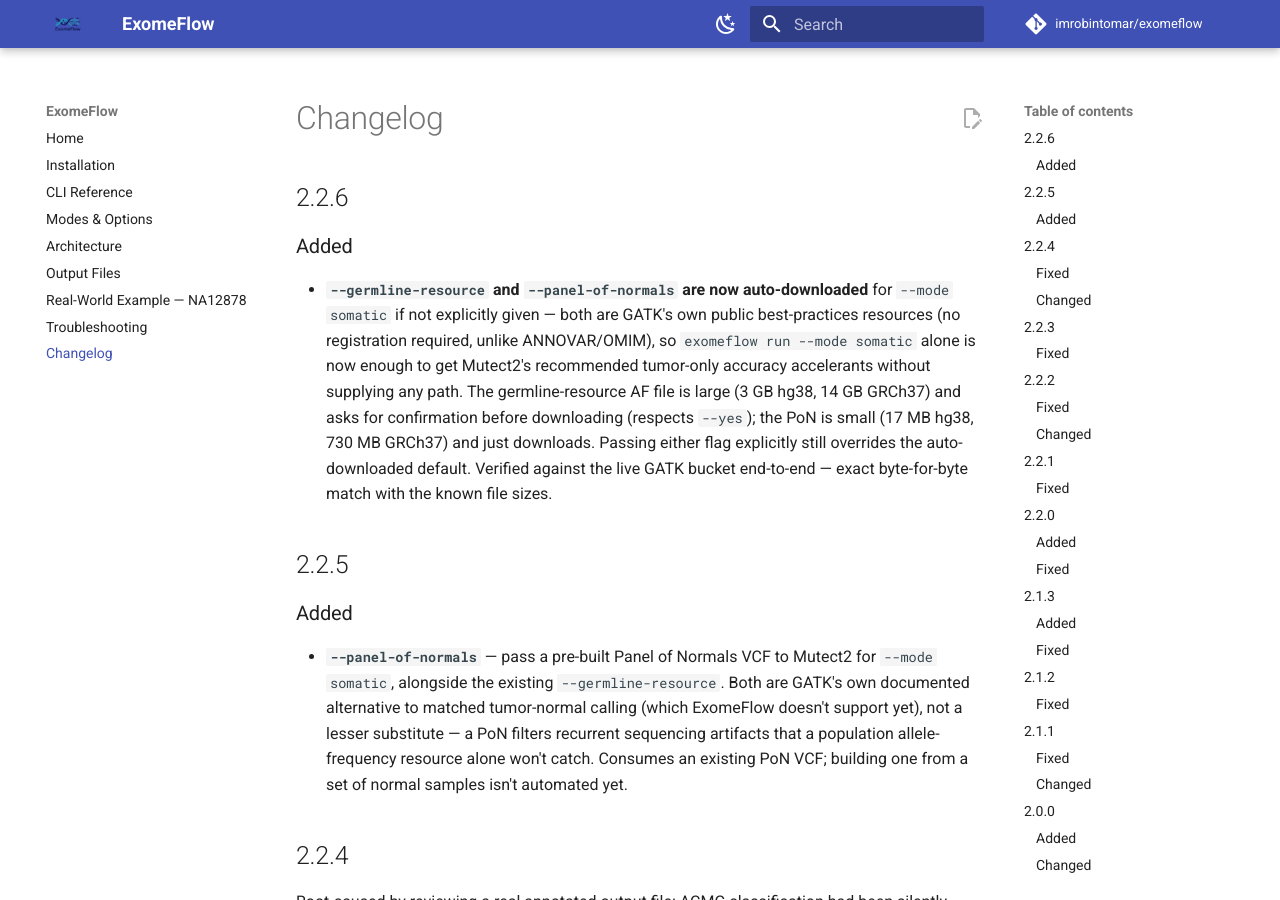
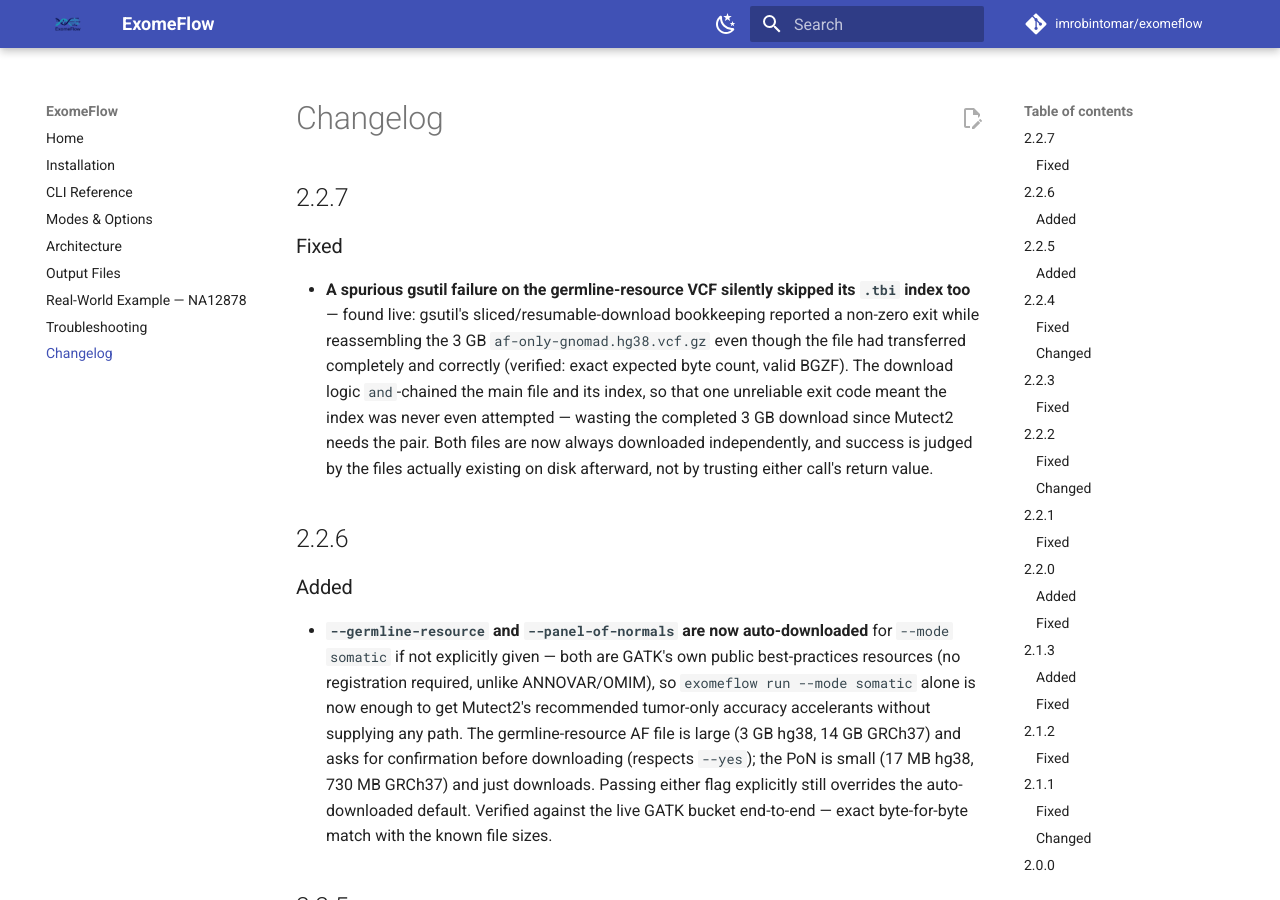
Before and after one commit to imrobintomar/exomeflow, an MkDocs documentation site: the page built from docs/changelog.md, in a window 1280 px wide and 900 px high. Built offline with MkDocs 1.6.1 and Material for MkDocs 9.7.7, drawn with Linux system fonts in a browser that asks for light colours; comment, search, counter and statistics services are not loaded.

Commit message:
Release 2.2.7: fix spurious gsutil failure skipping the PoN's index pair
Found live: gsutil's sliced-download bookkeeping reported failure on
a 3GB VCF that had actually transferred completely and correctly,
and the and-chained download logic let that wrong signal skip the
.tbi index entirely. Both files now download independently; success
is judged by their actual on-disk state, not either call's exit code.

```diff
--- a/CHANGELOG.md
+++ b/CHANGELOG.md
@@ -1,4 +1,20 @@
 # Changelog
+
+## 2.2.7
+
+### Fixed
+
+- **A spurious gsutil failure on the germline-resource VCF silently skipped
+  its `.tbi` index too** — found live: gsutil's sliced/resumable-download
+  bookkeeping reported a non-zero exit while reassembling the 3 GB
+  `af-only-gnomad.hg38.vcf.gz` even though the file had transferred
+  completely and correctly (verified: exact expected byte count, valid
+  BGZF). The download logic `and`-chained the main file and its index, so
+  that one unreliable exit code meant the index was never even attempted —
+  wasting the completed 3 GB download since Mutect2 needs the pair. Both
+  files are now always downloaded independently, and success is judged by
+  the files actually existing on disk afterward, not by trusting either
+  call's return value.
 
 ## 2.2.6
 
--- a/exomeflow/__init__.py
+++ b/exomeflow/__init__.py
@@ -4,6 +4,6 @@ ExomeFlow — Whole Exome Sequencing analysis pipeline.
 Author: Robin Kumar, AIIMS New Delhi
 """
 
-__version__ = "2.2.6"
+__version__ = "2.2.7"
 __author__ = "Robin Kumar"
 __email__ = "itsrobintomar@gmail.com"
--- a/pyproject.toml
+++ b/pyproject.toml
@@ -4,7 +4,7 @@ build-backend = "setuptools.build_meta"
 
 [project]
 name = "exomeflow"
-version = "2.2.6"
+version = "2.2.7"
 description = "Production-quality Whole Exome Sequencing analysis pipeline"
 readme = "README.md"
 license = "MIT"
```
Also changed, not shown: README.md (+6 -6 lines), USAGE.md (+2 -2 lines), .zenodo.json, 6 other files.
